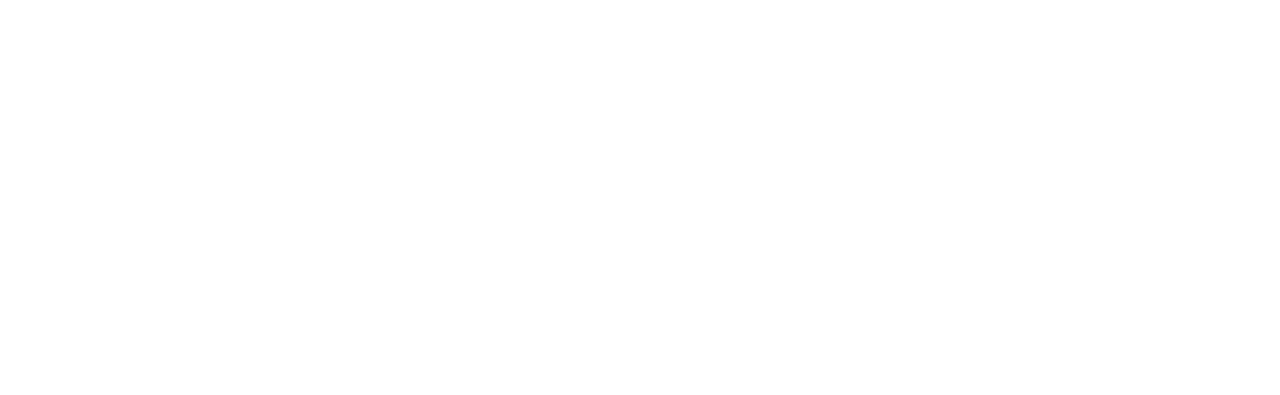
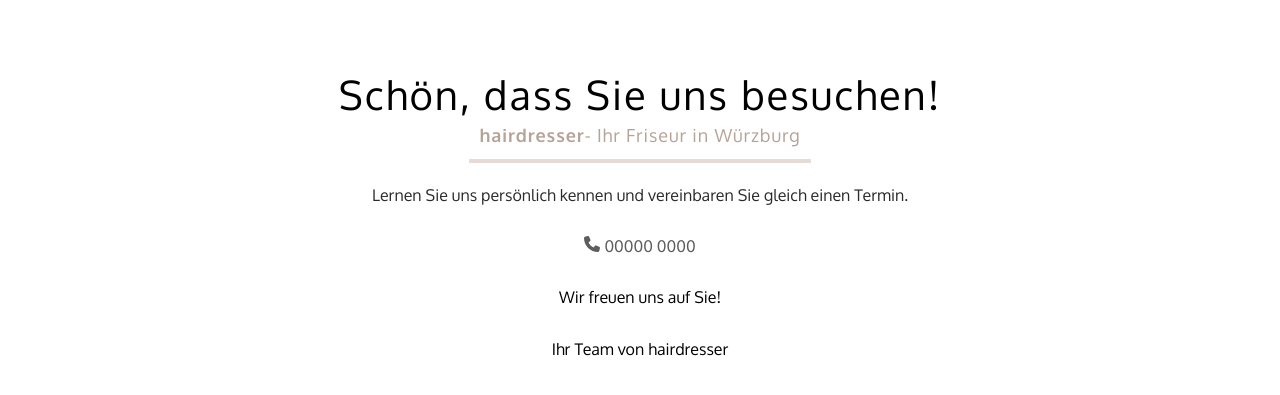
Before and after one commit to SchmittYannic/hairdresser, a React (Vite) app in the folder frontend/: page / in a window 1280 px wide. Shown: the part 1116-1511 px from the top of the page. Before the commit the page ends 1141 px from the top, so only its background shows below. Built offline with nearby package versions, Linux system fonts and the light colour scheme.

Commit message:
Adds contact-section to Frontpage

```diff
--- a/frontend/src/components/Frontpage.tsx
+++ b/frontend/src/components/Frontpage.tsx
@@ -1,4 +1,5 @@
 import { Link } from "react-router-dom"
+import { FaPhone } from "react-icons/fa6"
 
 const Frontpage = () => {
     return (
@@ -20,6 +21,60 @@
                             </div>
                         </div>
                     </div>
+
+                    <div id="contact-section" className="row">
+                        <div className="container container-fixed">
+                            <div className="col col-sm-12">
+                                <div className="module text" style={{marginBottom: "5px"}}>
+                                    <p className="darkspottext text-center">
+                                        Schön, dass Sie uns besuchen!
+                                    </p>
+                                </div>
+
+                                <div className="module text">
+                                    <h1 className="preamble text-center">
+                                        <span className="bold">
+                                            hairdresser
+                                        </span>
+                                        - Ihr Friseur in Würzburg
+                                    </h1>
+                                </div>
+
+                                <div className="module divider"></div>
+
+                                <div className="module text">
+                                    <p className="text-center">
+                                        Lernen Sie uns persönlich kennen und vereinbaren Sie gleich einen Termin.
+                                    </p>
+                                    <p className="text-center">&nbsp;</p>
+                                    <p className="text-center">
+                                        <span className="secondary-color">
+                                            <FaPhone />
+                                        </span>
+                                        &nbsp;
+                                        <span className="secondary-color">
+                                            <a href="tel:000000000">
+                                                <span className="monoglobalWrap">
+                                                    00000 0000
+                                                </span>
+                                            </a>
+                                        </span>
+                                    </p>
+                                    <p className="text-center">&nbsp;</p>
+                                </div>
+
+                                <div className="module text">
+                                    <p className="bodytext text-center">
+                                        Wir freuen uns auf Sie!
+                                    </p>
+                                    <p className="bodytext text-center">&nbsp;</p>
+                                    <p className="bodytext text-center">
+                                        Ihr Team von hairdresser
+                                    </p>
+                                </div>
+                            </div>
+                        </div>
+                    </div>
                 </div>
             </div>
         </main>
--- a/frontend/src/index.scss
+++ b/frontend/src/index.scss
@@ -141,6 +141,10 @@
     text-align: right !important;
 }
 
+.text-center {
+    text-align: center !important;
+}
+
 .secondary-color {
     color: var(--secondaryColor) !important;
 }
@@ -229,6 +233,19 @@
     }
 }
 
+.divider {
+    background: url("/trenner.png") repeat;
+    width: 30%;
+    border-top-width: 4px;
+    border-color: #e6dbd7;
+    display: table;
+    margin-left: auto;
+    margin-top: 8px;
+    margin-bottom: 17px;
+    margin-right: auto;
+    height: 1px;
+}
+
 .text {
     margin-bottom: 0px;
     padding-top: 0px;
@@ -236,6 +253,20 @@
 
 .module.text * {
     word-wrap: break-word;
+}
+
+.darkspottext {
+    color: #000;
+    font-size: 40px;
+    letter-spacing: 0.05em;
+    line-height: 1.2em;
+}
+
+.preamble {
+    color: #b6a398;
+    font-size: 18px;
+    letter-spacing: 0.05em;
+    text-align: left;
 }
 
 .autospacer {
@@ -276,7 +307,6 @@
         }
     }
 }
-
 
 .bodytext {
     color: var(--primaryColor);
@@ -358,6 +388,18 @@
     margin-left: auto;
     margin-top: 0px;
     margin-right: auto;
+}
+
+#contact-section {
+    padding-top: 80px;
+    padding-bottom: 80px;
+
+    .divider {
+        margin-left: auto;
+        margin-right: auto;
+        margin-top: 10px;
+        margin-bottom: 20px;
+    }
 }
 
 @media only screen and (max-width: 1199px) {
```
Also changed, not shown: frontend/public/trenner.png (added).
